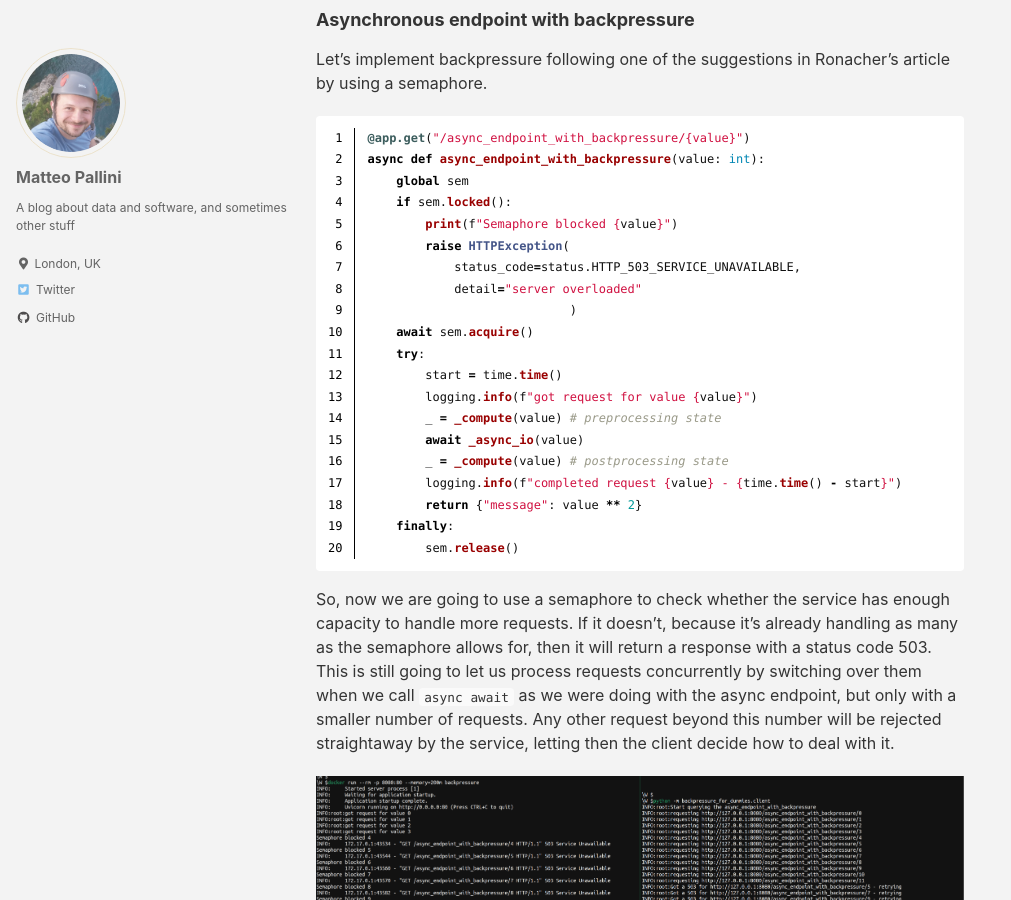
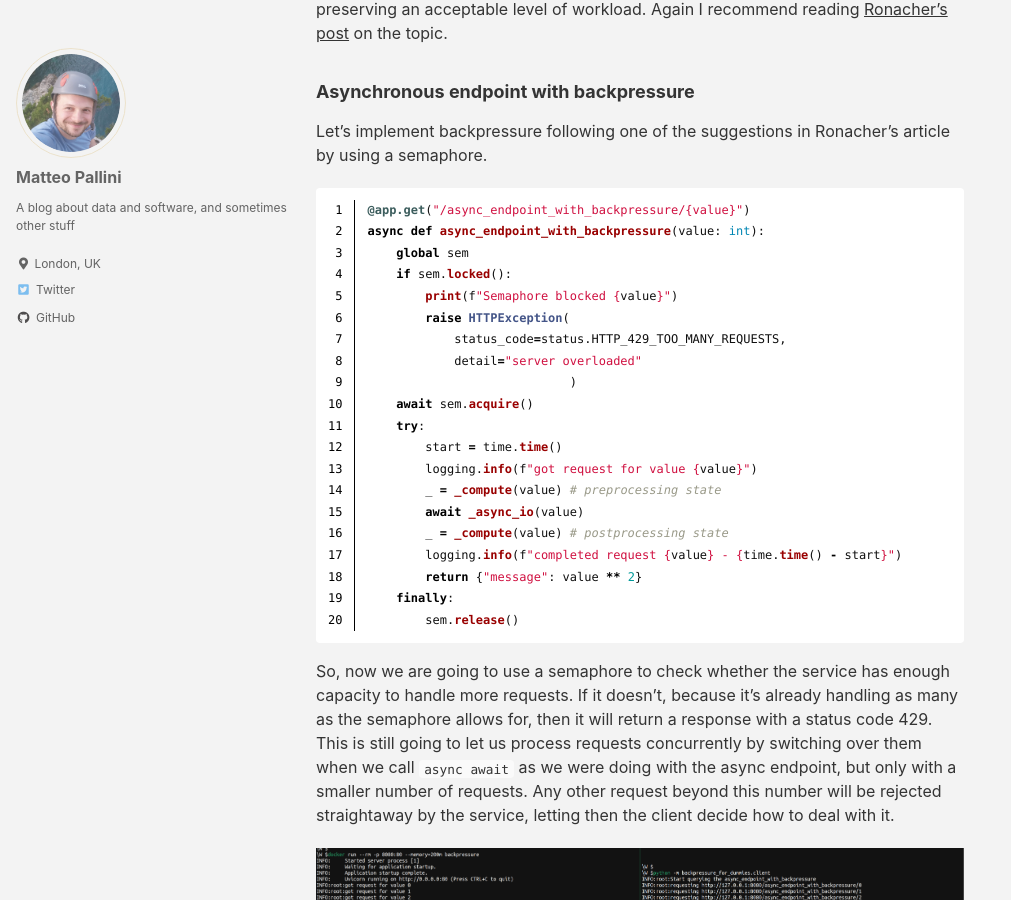
Before and after one commit to matteo-pallini/drabbit17.github.io, a Jekyll site: the page built from _posts/2023-04-01-backpressure-for-dummies.md, in a window 1280 px wide and 900 px high, scrolled down 4359 px. Shown: the whole window, without its empty margins (0-1011 px from the left). Built offline with Jekyll 4.4.1, drawn with Linux system fonts in a browser that asks for light colours; cached includes are drawn as plain includes; nearby versions of some CDN libraries; some of the changed text lies outside the part shown.

Commit message:
fixes after review

````diff
--- a/_posts/2023-04-01-backpressure-for-dummies.md
+++ b/_posts/2023-04-01-backpressure-for-dummies.md
@@ -30,7 +30,7 @@
 async def get(session: aiohttp.ClientSession, value: int, url: str, retries: int = 10):
     """Sending a request to `url` from within an async session.
     The method supports retries as long as the response status code
-    received is a 503. This is because backpressure will be implemented
+    received is a 429. This is because backpressure will be implemented
     by sending a response with that status code straightaway whenever
     the service is under high load
     """
@@ -38,9 +38,9 @@
         url_value = f"{url}/{value}"
         logging.info(f"requesting {url_value}")
         resp = await session.request("GET", url=url_value)
-        if resp.status == 503:
+        if resp.status == 429:
             retries -= 1
-            logging.info(f"Got a 503 for {url_value} - retrying")
+            logging.info(f"Got a 429 for {url_value} - retrying")
             await asyncio.sleep(0.3)
             continue
         else:
@@ -128,7 +128,7 @@
     if sem.locked():
         print(f"Semaphore blocked {value}")
         raise HTTPException(
-            status_code=status.HTTP_503_SERVICE_UNAVAILABLE,
+            status_code=status.HTTP_429_TOO_MANY_REQUESTS,
             detail="server overloaded"
                             )
     await sem.acquire()
@@ -144,7 +144,7 @@
         sem.release()
 ```
 
-So, now we are going to use a semaphore to check whether the service has enough capacity to handle more requests. If it doesn’t, because it’s already handling as many as the semaphore allows for, then it will return a response with a status code 503. This is still going to let us process requests concurrently by switching over them when we call `async await` as we were doing with the async endpoint, but only with a smaller number of requests. Any other request beyond this number will be rejected straightaway by the service, letting then the client decide how to deal with it.
+So, now we are going to use a semaphore to check whether the service has enough capacity to handle more requests. If it doesn’t, because it’s already handling as many as the semaphore allows for, then it will return a response with a status code 429. This is still going to let us process requests concurrently by switching over them when we call `async await` as we were doing with the async endpoint, but only with a smaller number of requests. Any other request beyond this number will be rejected straightaway by the service, letting then the client decide how to deal with it.
 
 <img src="/assets/images/backpressure_for_dummies/endpoint_async_backpressured.png" alt="endpoint async with backpressure" />
 
````
Also changed, not shown: other parts of _posts/2023-04-01-backpressure-for-dummies.md (+3 -1 lines).
